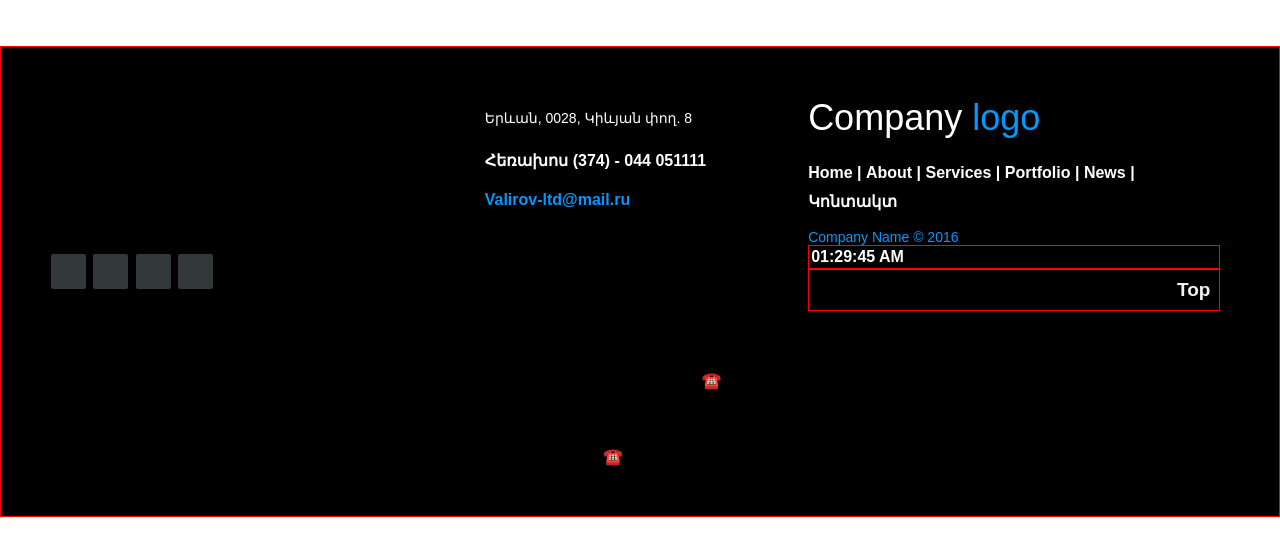
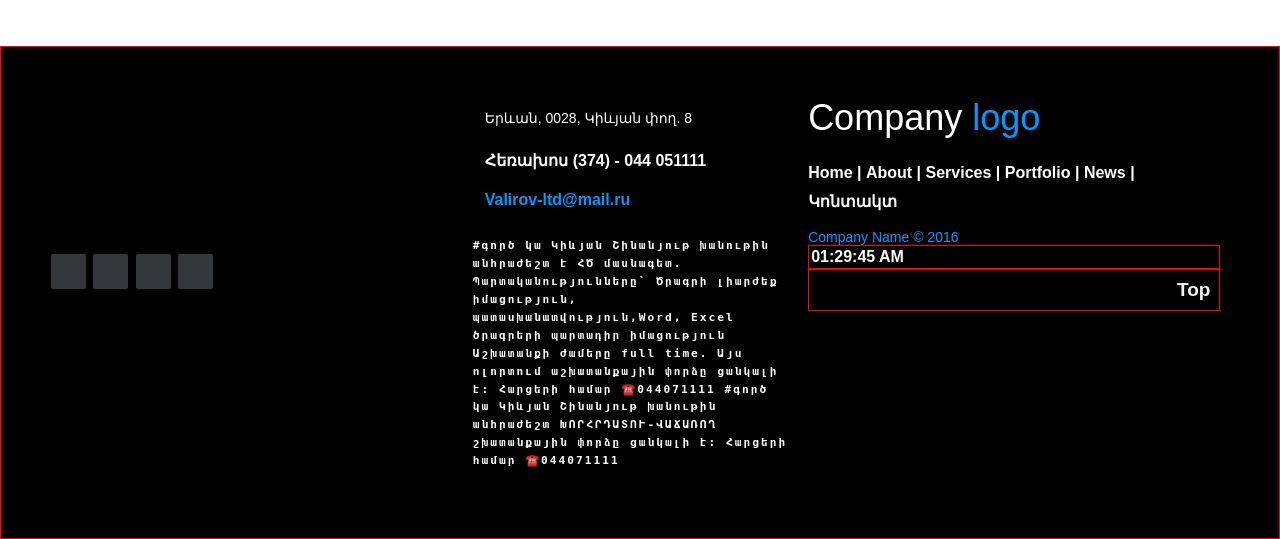
Before and after one commit to vardan-info/0751, a PHP site: page / in a window 1280 px wide. Shown: the part 2850-3389 px from the top of the page. Before the commit the page ends 3367 px from the top, so only its background shows below. Run offline with PHP 8.4, Linux system fonts and the light colour scheme; grey boxes are pictures that could not be loaded.

Commit message:
Update styles.css

```diff
--- a/css/styles.css
+++ b/css/styles.css
@@ -1,4 +1,13 @@
-
+.text-footer{
+  color: white;
+  line-height: 1.6;
+  font-size: 70%;
+  font-family: monospace;
+  padding: 9px;
+  margin: 9px;
+  list-style-type: circle;
+  letter-spacing: 2px;
+}
 * {
   margin: 0;
   padding: 0;
```
